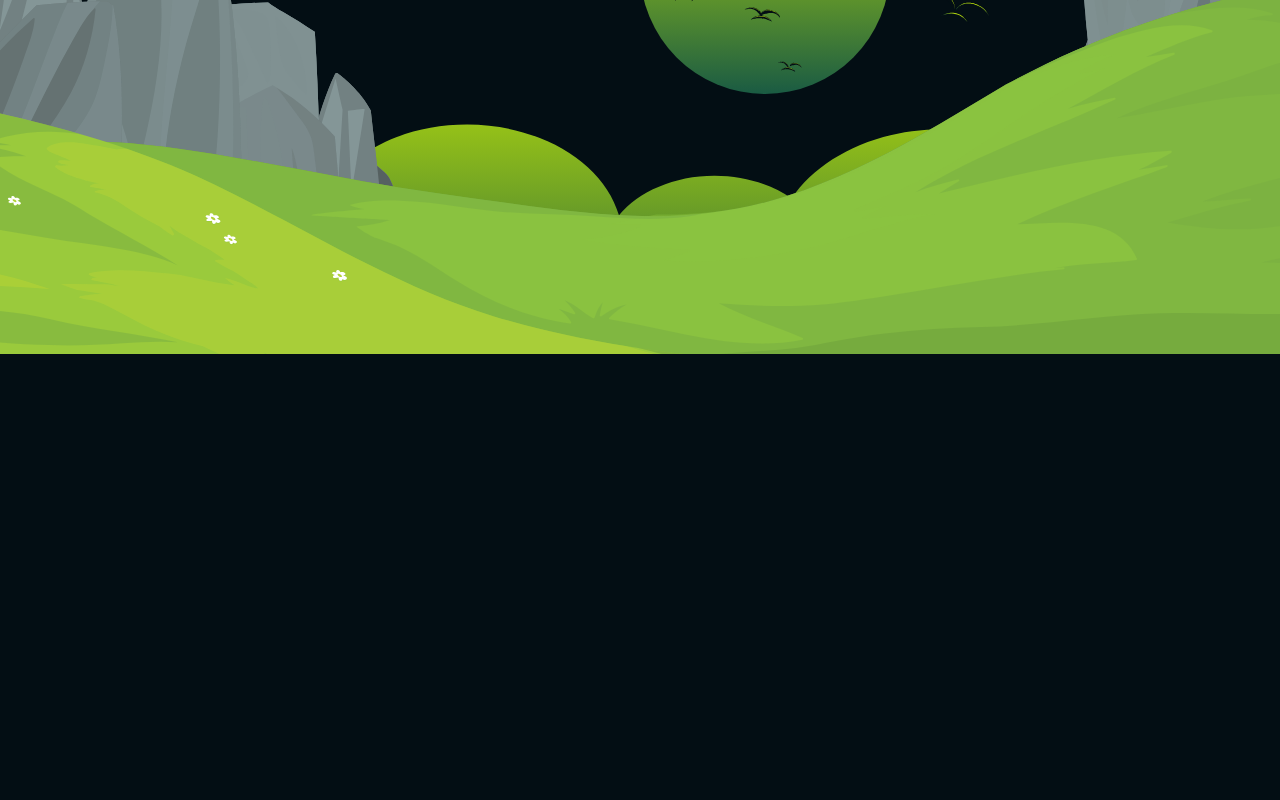
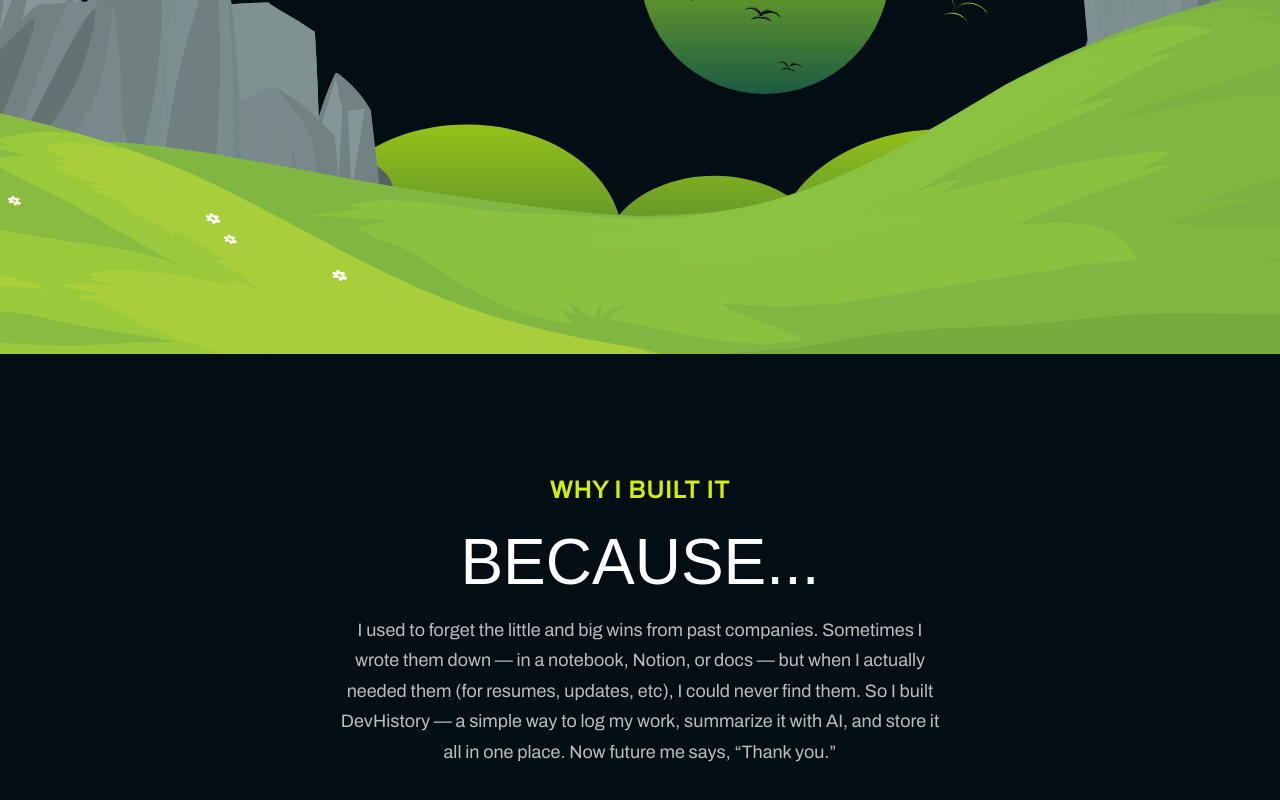
Before and after one commit to JuvitaSaini09/devhistory, a Next.js app: page / in a window 1280 px wide. Shown: the part 2405-3205 px from the top of the page. Before the commit the page ends 2759 px from the top, so only its background shows below. Built offline with nearby package versions, Linux system fonts and the light colour scheme; no server answers; a web font is replaced by a local one.

Commit message:
add new section : why built it

```diff
--- a/app/page.js
+++ b/app/page.js
@@ -1,11 +1,13 @@
 import HeroSection from "@/components/hero-section";
 import HowItWorksSection from "@/components/how-it-works-section";
+import WhyIBuiltThisSection from "@/components/why-i-built-this-section";
 
 export default function LandingPage() {
   return (
     <main>
       <HeroSection />
       <HowItWorksSection />
+      <WhyIBuiltThisSection />
     </main>
   );
 }
--- a/components/how-it-works-section.jsx
+++ b/components/how-it-works-section.jsx
@@ -6,7 +6,7 @@
 
 const HowItWorksSection = () => {
   return (
-    <section className="">
+    <section>
       <div className="px-20 py-[120px] max-w-[1097px] flex flex-col items-center w-full relative mx-auto gap-10">
         <h1 className="text-[var(--theme-color-01)] uppercase font-semibold tracking-wider text-2xl">
           How DevHistory Works
--- /dev/null
+++ b/components/why-i-built-this-section.jsx
@@ -0,0 +1,28 @@
+import React from "react";
+
+const WhyIBuiltThisSection = () => {
+  return (
+    <section>
+      <div className="px-20 py-[120px] max-w-[1097px] flex flex-col items-center w-full relative mx-auto gap-5">
+        <h1 className="text-[var(--theme-color-01)] uppercase font-semibold tracking-wider text-2xl">
+          Why I Built It
+        </h1>
+        <header className="flex flex-col items-center text-center gap-4">
+          <h1 className="text-center text-[34px] md:text-[48px] lg:text-[64px] leading-[46px] md:leading-[56px] lg:leading-[73px] tracking-[0px] uppercase font-dela-gothic max-w-[400px] md:max-w-[830px]">
+            Because...
+          </h1>
+          <p className="max-w-[600px] text-center text-[18px]  text-[var(--gray-01)] ">
+            I used to forget the little and big wins from past companies.
+            Sometimes I wrote them down — in a notebook, Notion, or docs — but
+            when I actually needed them (for resumes, updates, etc), I could
+            never find them. So I built DevHistory — a simple way to log my
+            work, summarize it with AI, and store it all in one place. Now
+            future me says, “Thank you.”
+          </p>
+        </header>
+      </div>
+    </section>
+  );
+};
+
+export default WhyIBuiltThisSection;
```
